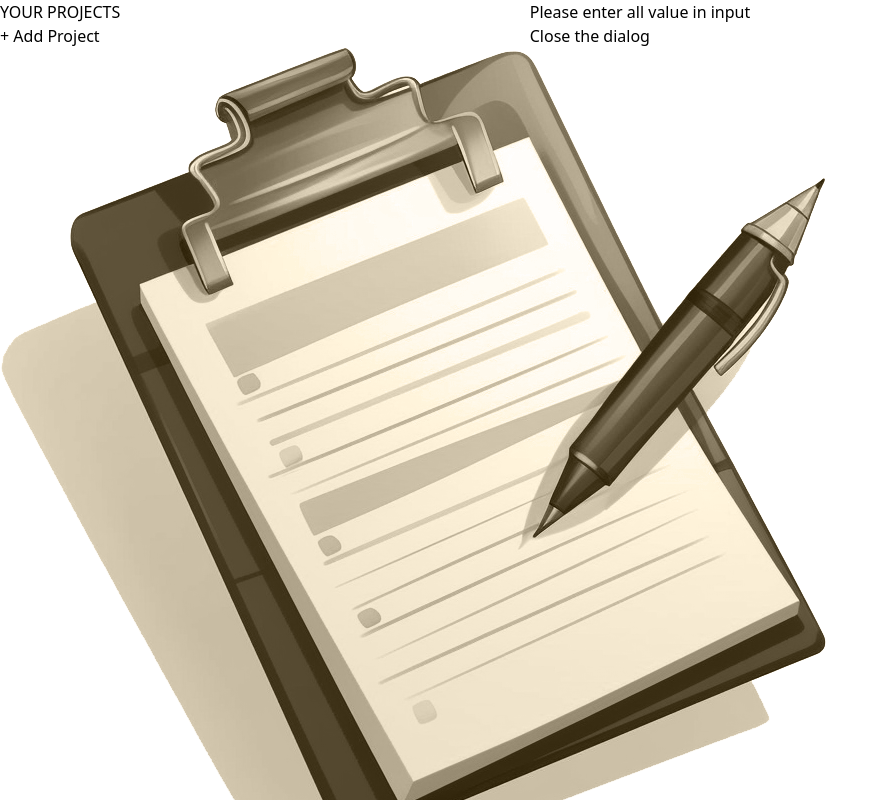
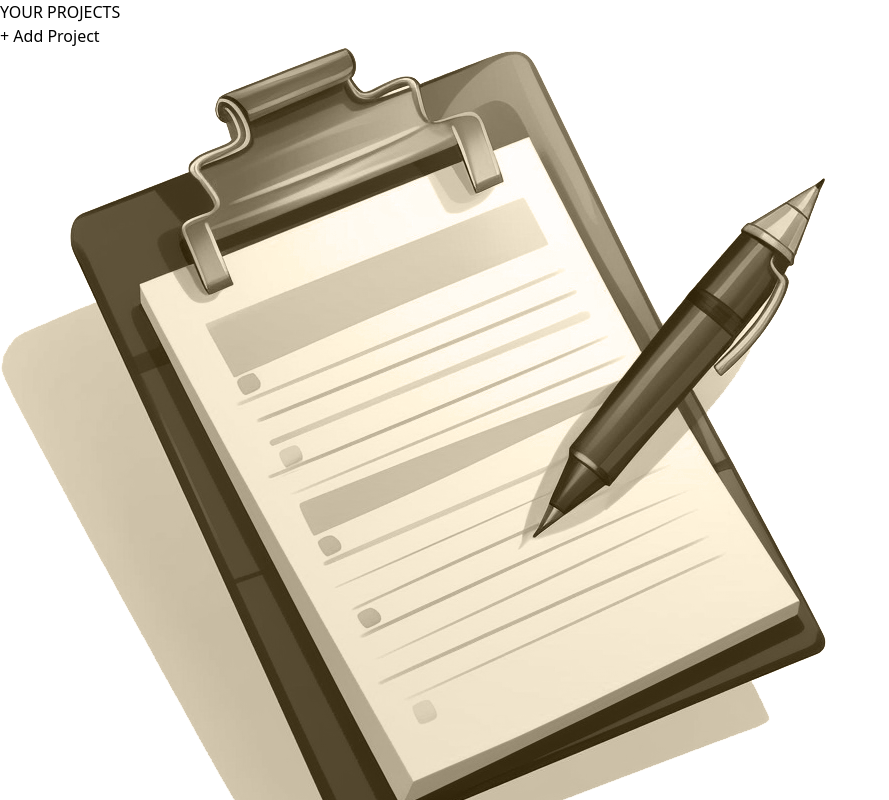
Before and after one commit to ChaiyutK/projectNodeNoDB, a React (Vite) app: page / in a window 1280 px wide. Shown: the top 800 px of the page, without its empty margins (0-889 px from the left). Built offline with nearby package versions, Linux system fonts and the light colour scheme.

Commit message:
add modal when get null input

```diff
--- a/src/App.jsx
+++ b/src/App.jsx
@@ -8,6 +8,7 @@ import Popup from "./components/Popup";
 
 function App() {
   const taskInputRef = useRef();
+  const dialog = useRef();
   const [pageActive, setPageActive] = useState(1);
   const [createProject, setCreateProject] = useState({
     Title: "",
@@ -22,6 +23,13 @@ function App() {
     if (typeButton == "CreateProject") {
       setPageActive(2);
     } else if (typeButton == "Save") {
+      if (
+        createProject.Title == "" ||
+        createProject.Description == "" ||
+        createProject.DueDate == ""
+      ) {
+        handleErrorDialog();
+      } else {
         setProjectList((prevProjectList) => {
           const newProjestList = [...prevProjectList, createProject];
           return newProjestList;
@@ -34,6 +42,7 @@ function App() {
         });
         setPageActive(1);
         //console.log(projectList);
+      }
     } else if (typeButton == "Cancel") {
       setPageActive(1);
     } else if (typeButton == "ProjectList") {
@@ -79,6 +88,9 @@ function App() {
   }
 
   function handleCreateTask(projectName) {
+    if (taskInputRef.current.value == "") {
+      handleErrorDialog();
+    } else {
       /* setProjectList((prevProjectList)=>{
      const project = prevProjectList.filter((acProject)=>{
       return acProject.Title == projectName;
@@ -121,7 +133,7 @@ function App() {
         return updatedProjectList;
       });
       taskInputRef.current.value = "";
-
+    }
     /* const newTask = taskInputRef.current.value;
 
     // อัพเดต projectList และสร้าง project ที่แก้ไขแล้ว
@@ -171,9 +183,15 @@ function App() {
     });
   }
 
+  function handleErrorDialog() {
+    dialog.current.open();
+  }
+
+  function validData() {}
+
   return (
     <>
-    <Popup/>
+      <Popup ref={dialog} onErrorDialog={handleErrorDialog} />
       <div className="flex justify-center h-screen">
         <Section styleSection="flex justify-center items-end w-1/5">
           <div className="w-full h-[95%] bg-[#100e0c] rounded-r-xl">
--- a/src/components/Popup.jsx
+++ b/src/components/Popup.jsx
@@ -1,14 +1,26 @@
-import React from "react"
+import React, { forwardRef, useImperativeHandle, useRef } from "react"
 
-export default function Popup() {
+const Popup = forwardRef(function Popup({onErrorDialog},ref) {
 
+    const dialog = useRef();
+
+    useImperativeHandle(ref,()=>{
+        return{
+            open(){
+                dialog.current.showModal();
+            }
+        }
+    })
 
 
     return (
-        <dialog open className="backdrop-blur-lg">
-            <form method="dialog">
+        <dialog ref={dialog} className="rounded-lg p-6 w-11/12 max-w-lg bg-white shadow-lg">
+
                 <p>Please enter all value in input</p>
-                <button type="submit">Close the dialog</button>
+            <form method="dialog" onSubmit={onErrorDialog}>
+                <button>Close the dialog</button>
             </form>
         </dialog>);
-}
+});
+
+export default Popup;
```
Lines whose indentation alone changed are shown as unchanged.
